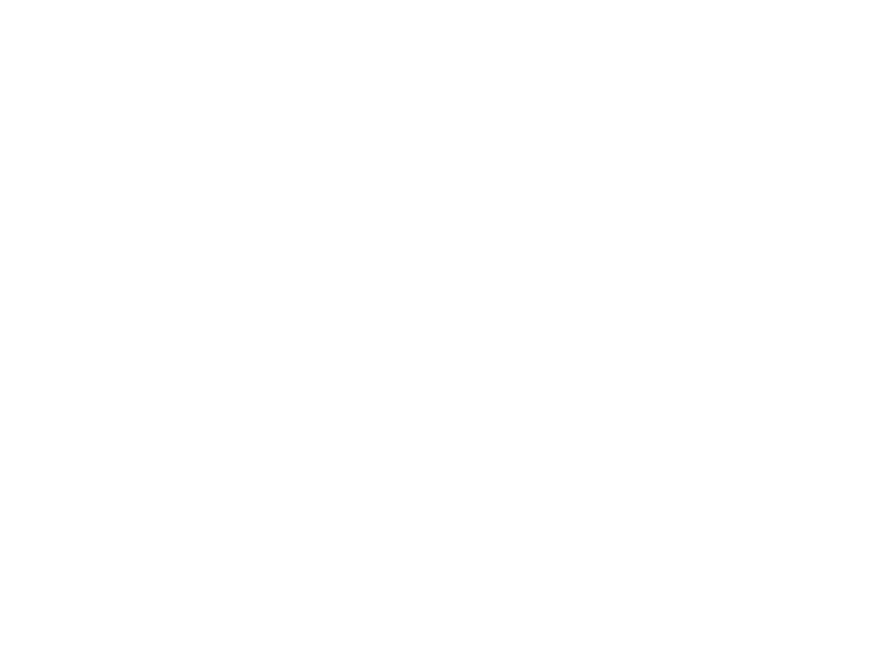
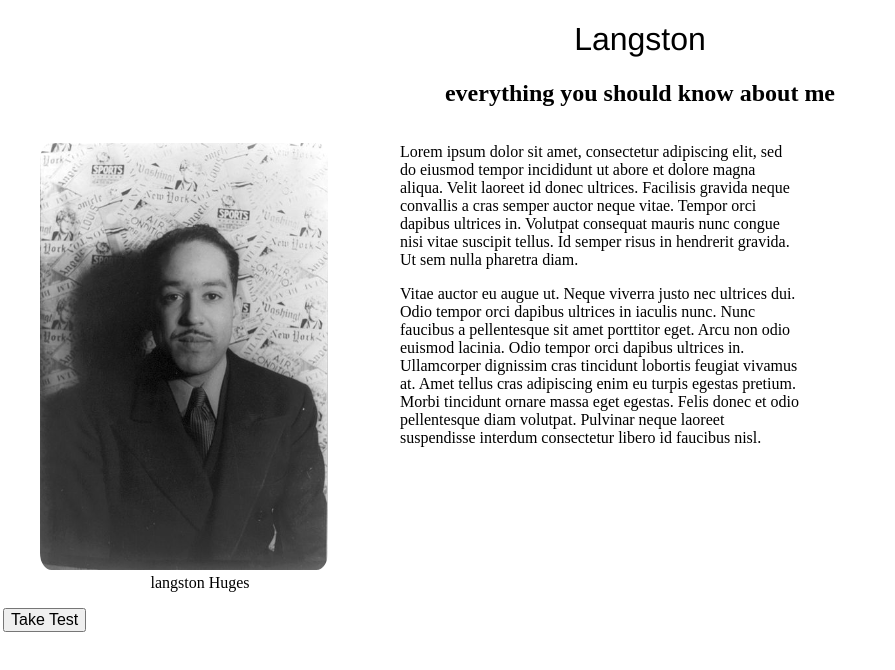
Before and after one commit to langstonBS/Lab01-AboutMe, a plain HTML site: page index.html in a window 1280 px wide. Shown: the whole page, without its empty margins (0-895 px from the left). Drawn offline with Linux system fonts and the light colour scheme.

Commit message:
my  comitmint to life

```diff
--- a/app.js
+++ b/app.js
@@ -0,0 +1,56 @@
+//take in imput and send somthing liek a test back out
+
+
+//global Dom elements
+const testButten = document.getElementById('startTest');
+
+const resalt = document.getElementById('resalts');
+
+
+// Initialization (setup, state variables)†
+
+
+// Event Handlers
+function runTest(){
+    //varables from me
+
+    let name = ' ';
+    let score = '';
+
+
+    //starting allert
+    alert("helow from me ");
+
+    //ask if wants to play
+    const play = confirm(" do you want to play");
+
+    if (play === false){
+        return;
+    }
+
+    //get name
+    const firstName = prompt("What's your first name?");
+    name = firstName;
+    console.log(firstName);
+
+    name = firstName;
+
+    const lastName = prompt("What is your last name");
+    name = name + ' ' + lastName;
+    console.log(name);
+
+
+
+
+
+}
+
+testButten.addEventListener('click', runTest);
+
+
+  // show the user a message. only options is 'OK'
+
+
+
+
+   // returns: true for 'OK', and false for 'Cance+++
--- a/index.html
+++ b/index.html
@@ -6,10 +6,42 @@
     <meta name="viewport" content="width=device-width, initial-scale=1.0">
     <meta http-equiv="X-UA-Compatible" content="ie=edge">
     <link rel="stylesheet" href="style.css">
-    <title>Document</title>
+    <title>About Langston</title>
 </head>
 
 <body>
+    <header>
+        <h1>Langston</h1>
+        <h2>everything you should know about me</h2>
+    </header>
+    <div class="main-content">
+        <section class="immage-perso">
+            <figure>
+                <img src="src/440px-Langston_Hughes_by_Carl_Van_Vechten_1936.jpg" alt="langston huges">
+                <figcaption>langston Huges</figcaption>
+            </figure>
+        </section>
+        <section class="main-content">
+            <p>Lorem ipsum dolor sit amet, consectetur adipiscing elit, sed do eiusmod tempor incididunt ut
+                abore et dolore magna aliqua. Velit laoreet id donec ultrices. Facilisis gravida neque
+                convallis a cras semper auctor neque vitae. Tempor orci dapibus ultrices in.
+                Volutpat consequat mauris nunc congue nisi vitae suscipit tellus.
+                Id semper risus in hendrerit gravida. Ut sem nulla pharetra diam.</p>
+                <p>Vitae auctor eu augue ut. Neque viverra justo nec ultrices dui.
+                Odio tempor orci dapibus ultrices in iaculis nunc. Nunc faucibus a
+                pellentesque sit amet porttitor eget. Arcu non odio euismod lacinia.
+            Odio tempor orci dapibus ultrices in. Ullamcorper dignissim cras tincidunt
+            lobortis feugiat vivamus at. Amet tellus cras adipiscing enim eu turpis egestas pretium.
+            Morbi tincidunt ornare massa eget egestas. Felis donec et odio pellentesque
+            diam volutpat. Pulvinar neque laoreet suspendisse interdum consectetur
+            libero id faucibus nisl. </p>
+        </section>
+    </div>
+
+    <footer>
+        <button id="startTest">Take Test</button>
+
+    </footer>
 
     <script type="module" src="app.js"></script>
 </body>
--- a/style.css
+++ b/style.css
@@ -0,0 +1,57 @@
+body {
+    max-width: 750;
+    margin: 0 auto;
+}
+.immage-perso {
+    z-index: 1;
+    float: left;
+
+}
+
+img {
+    width: 90%;
+    border-radius: 4%;
+}
+
+section{
+    max-width: 400px;
+    float: left;
+    min-width: 100px;
+}
+
+figcaption{
+    justify-content: center;
+    text-emphasis: none;
+    text-align: center;
+}
+button {
+    font-size: 16px;
+    text-align: center;
+    margin: 3px;
+    float: center;
+    clear: both;
+    display: block;
+
+}
+
+p{
+    color: black;
+}
+h1 {
+    text-align: center;
+    font: 2em  'Franklin Gothic Medium';
+}
+
+h2 {
+    color: black;
+    text-align: center;
+    text-emphasis: bold;
+}
+
+footer {
+    max-width: 750px;
+    display: inline;
+    z-index: 3;
+    text-align: center;
+    background: black;
+}
```
Also changed, not shown: src/440px-Langston_Hughes_by_Carl_Van_Vechten_1936.jpg (added).
